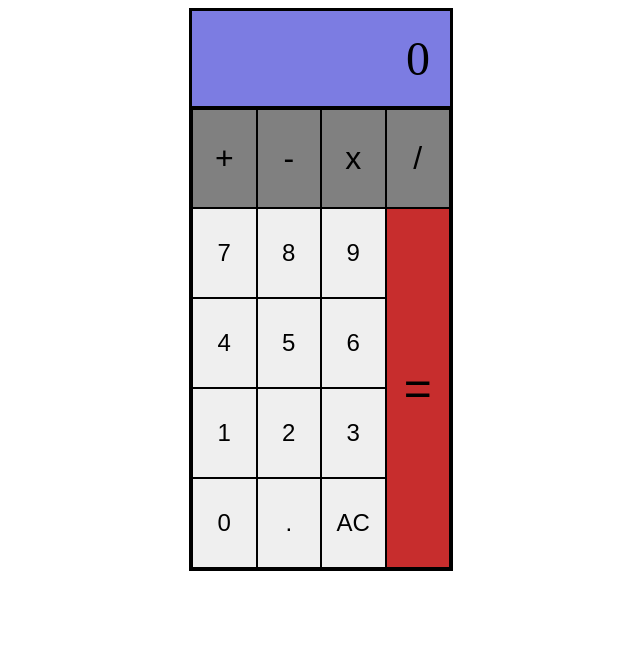
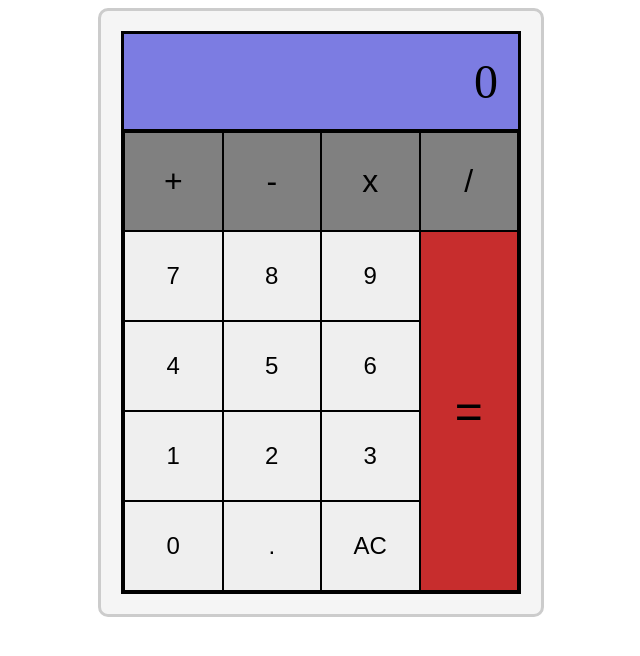
Before and after one commit to iscwtkns/Web-Calculator, a plain HTML site: page index.html in a window 1280 px wide. Shown: the whole page, without its empty margins (319-959 px from the left). Drawn offline with Linux system fonts and the light colour scheme.

Commit message:
Fixed resizing window error

```diff
--- a/index.html
+++ b/index.html
@@ -6,6 +6,7 @@
     <title>Calculator</title>
 </head>
 <body>
+    <div class = "calculator">
         <div class = "display">0</div>
         <div class = "keys">
             <button class = "operator" data-action = "sum">+</button>
@@ -26,5 +27,6 @@
             <button data-action = "decimal">.</button>
             <button data-action = "clear">AC</button>
         </div>
+    </div>
 </body>
 </html>
--- a/styles.css
+++ b/styles.css
@@ -1,8 +1,6 @@
 .display {
     background-color: #7c7ce2;
     text-align: right;
-    margin-left: 500px;
-    margin-right: 500px;
     padding: 20px;
     border: black solid 3px;
     font-size: xxx-large;
@@ -10,8 +8,6 @@
 
 .keys {
     background-color: black;
-    margin-left: 500px;
-    margin-right: 500px;
     display: grid;
     grid-template-columns: repeat(4, 1fr);
     border: black solid 3px;
@@ -36,3 +32,13 @@ button {
     font-size: xx-large;
     background-color: gray;
 }
+
+.calculator {
+    width: 400px; /* Set a fixed width */
+    min-width: 400px; /* Set a minimum width */
+    margin: 0 auto; /* Center the calculator on the page */
+    background-color: #f5f5f5; /* Set background color */
+    border: 3px solid #ccc; /* Add a border */
+    border-radius: 10px; /* Add border radius for rounded corners */
+    padding: 20px; /* Add padding */
+}
```
Lines whose indentation alone changed are shown as unchanged.
